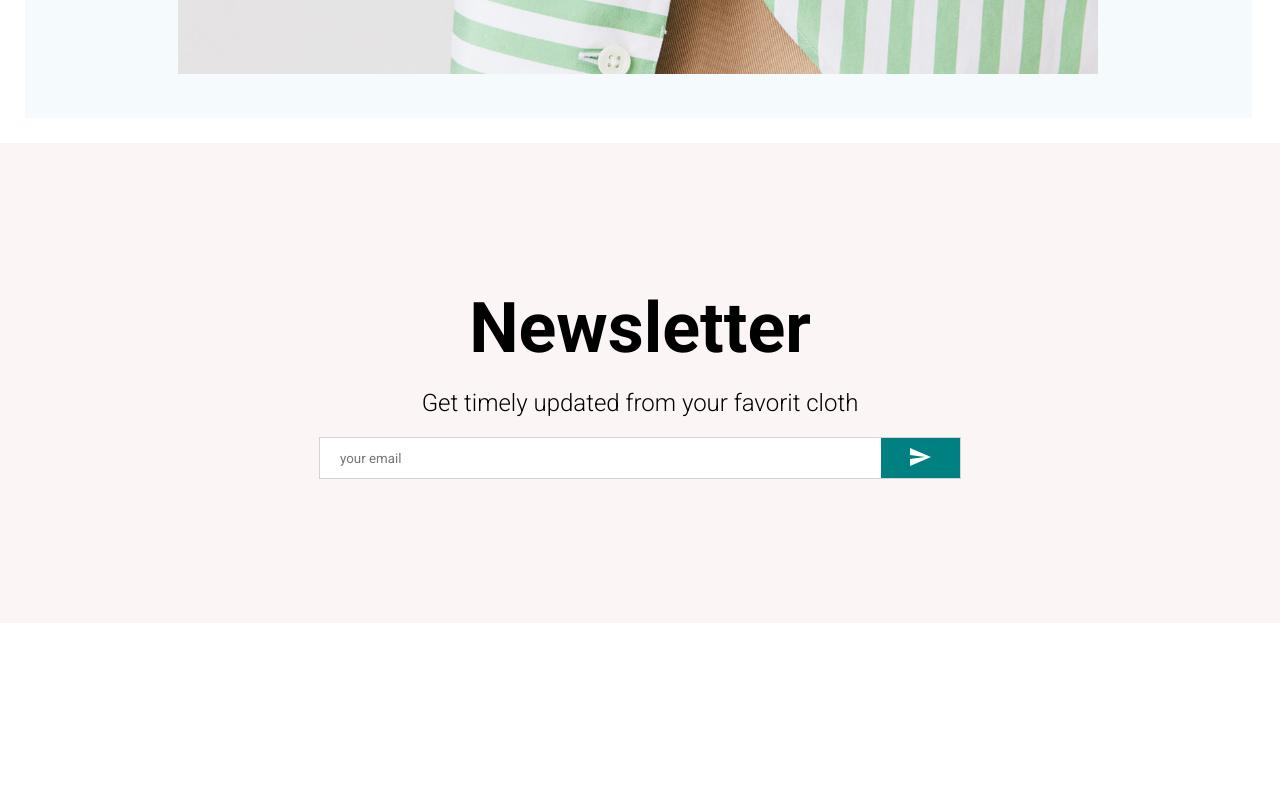
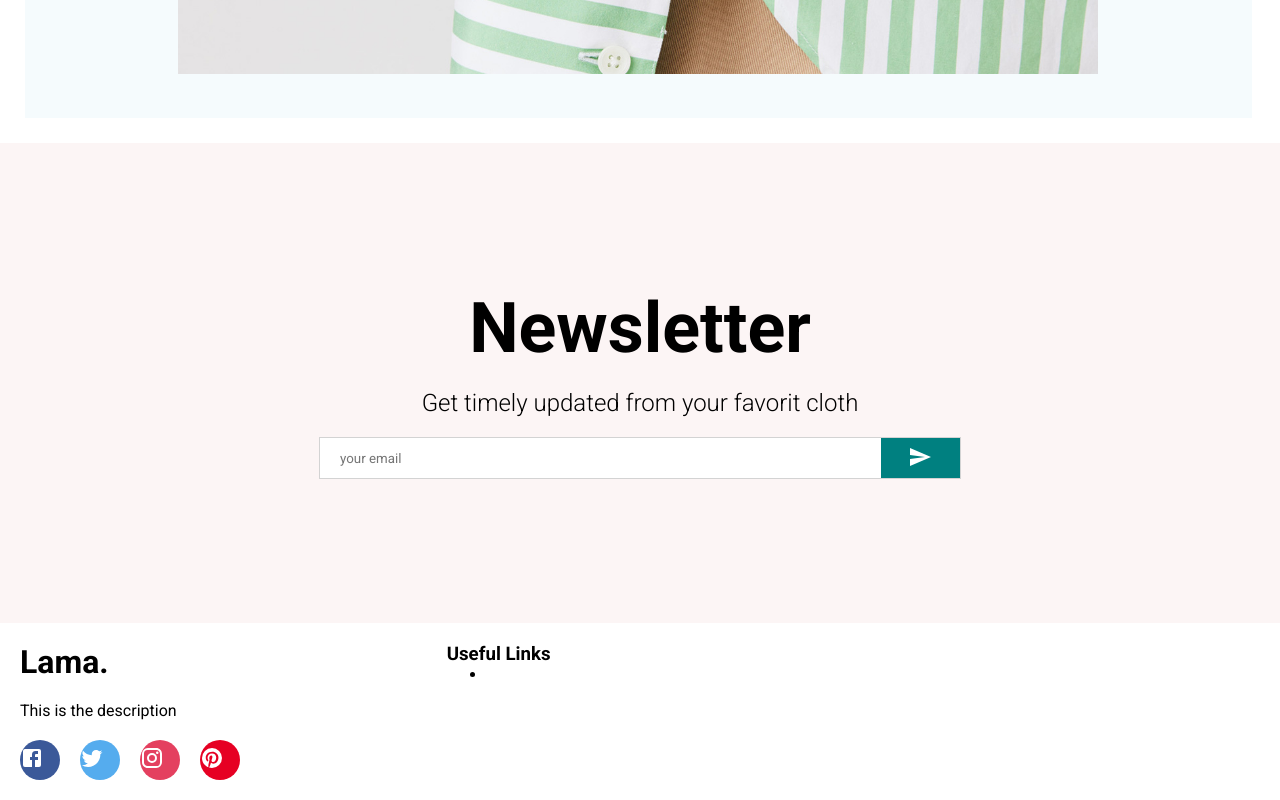
Before and after one commit to maxxam123/ec-app, a React (Create React App) app: page / in a window 1280 px wide. Shown: the part 2473-3273 px from the top of the page. Before the commit the page ends 3096 px from the top, so only its background shows below. Built offline with nearby package versions, Linux system fonts and the light colour scheme; the HTML template or start-up script is replaced by a standard one; a web font is replaced by a local one.

Commit message:
Home.jsx involved <Footer/>, components added Footer.jsx

```diff
--- /dev/null
+++ b/src/components/Footer.jsx
@@ -0,0 +1,84 @@
+import { Facebook, Instagram, Pinterest, Twitter } from '@material-ui/icons';
+import styled from 'styled-components';
+
+const Container = styled.div`
+  display: flex;
+`;
+
+const Left = styled.div`
+  flex: 1;
+  display: flex;
+  flex-direction: column;
+  padding: 20px;
+`;
+
+const Logo = styled.h1``;
+
+const Desc = styled.p`
+  margin: 20px 0px;
+`;
+
+const SocialContainer = styled.div`
+  display: flex;
+`;
+
+const SocialIcon = styled.h1`
+  width: 40px;
+  height: 40px;
+  border-radius: 50%;
+  color: white;
+  background-color: #${(props) => props.color};
+  align-items: center;
+  justify-content: center;
+  margin-right: 20px;
+`;
+
+const Center = styled.div`
+  flex: 1;
+  padding: 20px;
+`;
+
+const Right = styled.div`
+  flex: 1;
+  padding: 20px;
+`;
+
+const Title = styled.h3``;
+
+const List = styled.ul``;
+
+const ListItem = styled.li``;
+
+const Footer = () => {
+  return (
+    <Container>
+      <Left>
+        <Logo>Lama.</Logo>
+        <Desc>This is the description</Desc>
+        <SocialContainer>
+          <SocialIcon color="3B5999">
+            <Facebook />
+          </SocialIcon>
+          <SocialIcon color="55ACEE">
+            <Twitter />
+          </SocialIcon>
+          <SocialIcon color="E4405F">
+            <Instagram />
+          </SocialIcon>
+          <SocialIcon color="E60023">
+            <Pinterest />
+          </SocialIcon>
+        </SocialContainer>
+      </Left>
+      <Center>
+        <Title>Useful Links</Title>
+        <List>
+          <ListItem></ListItem>
+        </List>
+      </Center>
+      <Right></Right>
+    </Container>
+  );
+};
+
+export default Footer;
--- a/src/pages/Home.jsx
+++ b/src/pages/Home.jsx
@@ -5,7 +5,7 @@ import Slider from '../components/Slider';
 import Categories from '../components/Categories';
 import Products from '../components/Products';
 import NewsLetter from '../components/NewsLetter';
-// import Footer from '../components/Footer';
+import Footer from '../components/Footer';
 
 const Home = () => {
   return (
@@ -16,7 +16,7 @@ const Home = () => {
       <Categories />
       <Products />
       <NewsLetter />
-      {/* <Footer /> */}
+      <Footer />
     </div>
   );
 };
```
Also changed, not shown: 1 other file (tests, documents, lock files or other folders).
